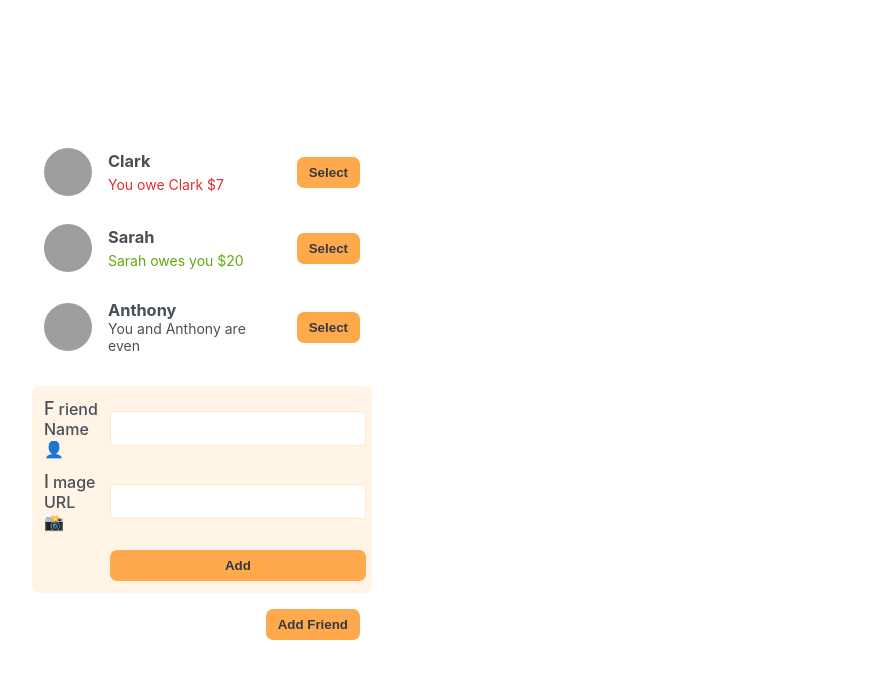
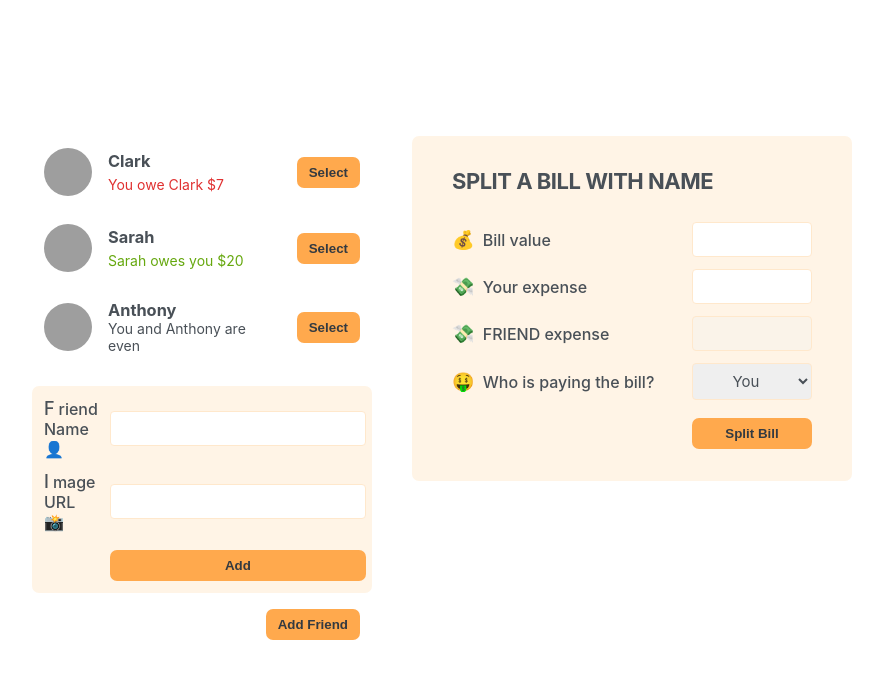
Before and after one commit to mahmudurmahid/bill-splitter-react, a React (Create React App) app in the folder bill-splitter-app/: page / in a window 1280 px wide. Shown: the top 678 px of the page, without its empty margins (198-1081 px from the left). Built offline with nearby package versions, Linux system fonts and the light colour scheme; grey boxes are pictures that could not be loaded.

Commit message:
static parts for split bill form component

```diff
--- a/bill-splitter-app/src/App.js
+++ b/bill-splitter-app/src/App.js
@@ -24,10 +24,10 @@
     <div className="app">
       <div className="sidebar">
         <FriendsList />
-
         <AddFriendForm />
         <Button>Add Friend</Button>
       </div>
+      <SplitBillForm />
     </div>
   );
 }
@@ -83,3 +83,26 @@
     </form>
   );
 }
+
+function SplitBillForm() {
+  return (
+    <form className="form-split-bill">
+      <h2>Split a bill with NAME</h2>
+
+      <label>💰 Bill value </label>
+      <input type="text" />
+      <label>💸 Your expense </label>
+      <input type="text" />
+      <label>💸 FRIEND expense </label>
+      <input type="text" disabled />
+      <label>🤑 Who is paying the bill?</label>
+
+      <select typeof="dropdown">
+        <option value="user">You</option>
+        <option value="friend">FRIEND</option>
+      </select>
+
+      <Button>Split Bill</Button>
+    </form>
+  );
+}
```
